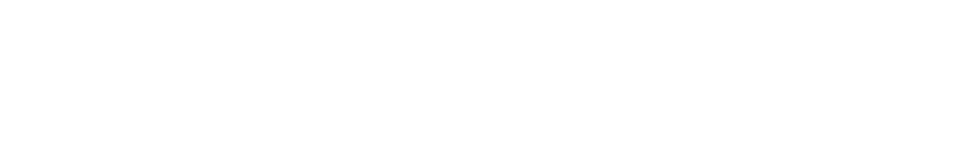
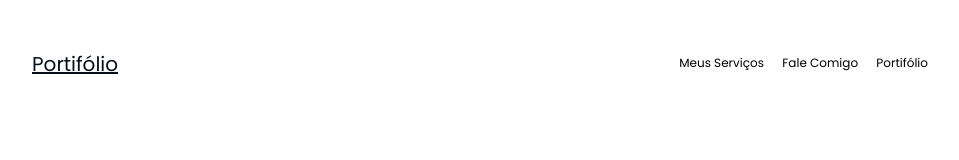
Before and after one commit to CristaldoGui/portifolio-desafio, a plain HTML site: page index.html in a window 1280 px wide. Shown: the whole page, without its empty margins (160-1119 px from the left). Drawn offline with Linux system fonts and the light colour scheme.

Commit message:
primeira versão do header e menu finalizada

```diff
--- a/css/style.css
+++ b/css/style.css
@@ -0,0 +1,36 @@
+*{
+    margin: 0;
+    padding: 0;
+    box-sizing: border-box;
+    font-family: Poppins;
+}
+
+body{
+    margin-left: 15%;
+    margin-right: 15%;
+}
+
+.container{
+    display: grid;
+    grid-auto-flow: column;
+    grid-auto-columns: 1fr;
+}
+
+#header{
+    color: #070F18;
+    text-decoration:underline;
+    font-size: 20px;
+    margin-top: 49px;
+}
+
+#menu{
+    margin-top: 49px;
+    text-align: end;
+}
+
+#menu ul li{
+    list-style: none;
+    display: inline-block;
+    font-size: 12px;
+    margin-left: 14px;
+}
--- a/index.html
+++ b/index.html
@@ -3,9 +3,22 @@
 <head>
     <meta charset="UTF-8">
     <meta name="viewport" content="width=device-width, initial-scale=1.0">
+    <link rel="preconnect" href="https://fonts.googleapis.com">
+    <link rel="preconnect" href="https://fonts.gstatic.com" crossorigin>
+    <link href="https://fonts.googleapis.com/css2?family=Poppins:ital,wght@0,100;0,200;0,300;0,400;0,500;0,600;0,700;0,800;0,900;1,100;1,200;1,300;1,400;1,500;1,600;1,700;1,800;1,900&display=swap" rel="stylesheet">
+    <link rel="stylesheet" href="./css/style.css">
     <title>Portifólio</title>
 </head>
 <body>
-
+    <header class="container">
+        <div id="header"><p>Portifólio</p></div>
+        <nav id="menu">
+            <ul>
+                <li>Meus Serviços</li>
+                <li>Fale Comigo</li>
+                <li>Portifólio</li>
+            </ul>
+        </nav>
+    </header>
 </body>
 </html>
```
